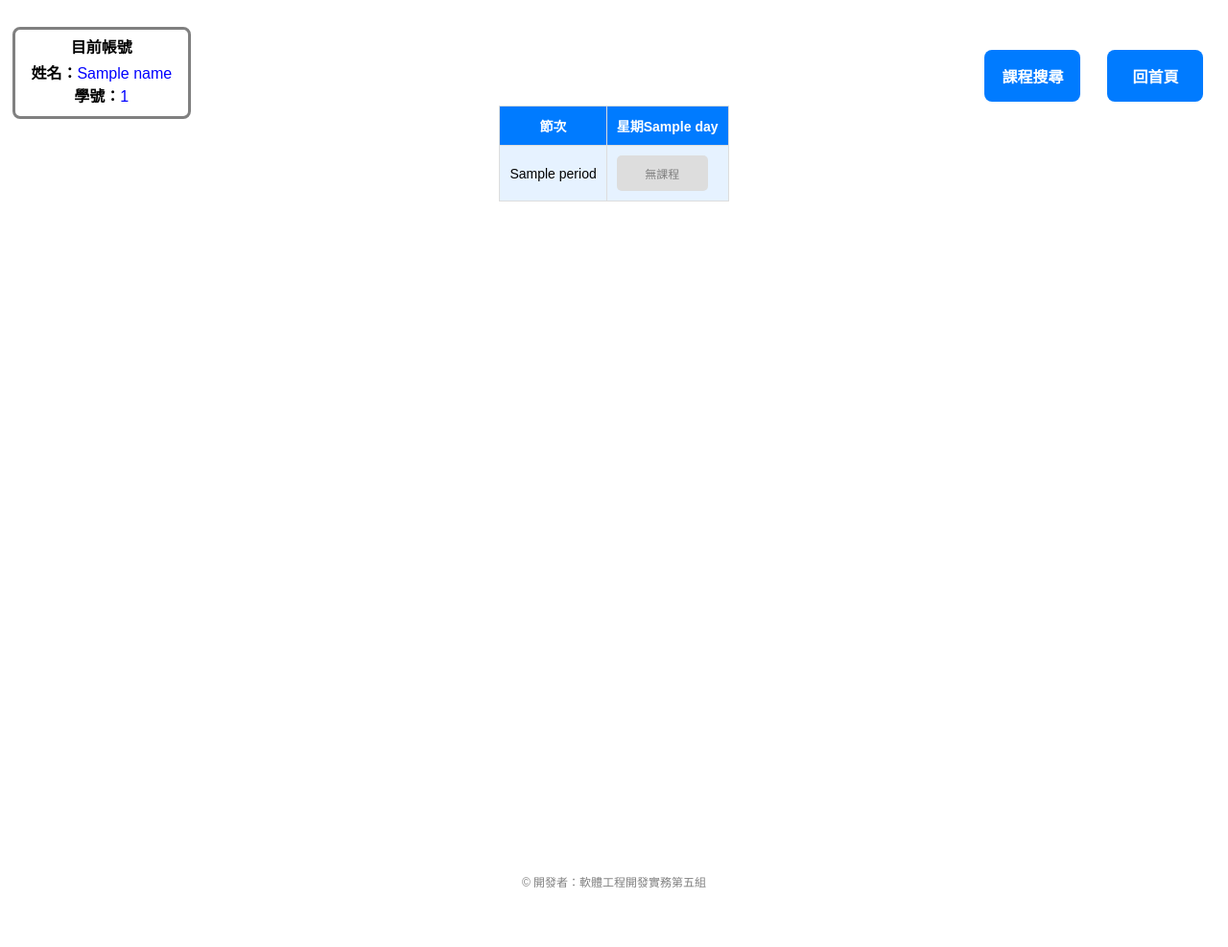
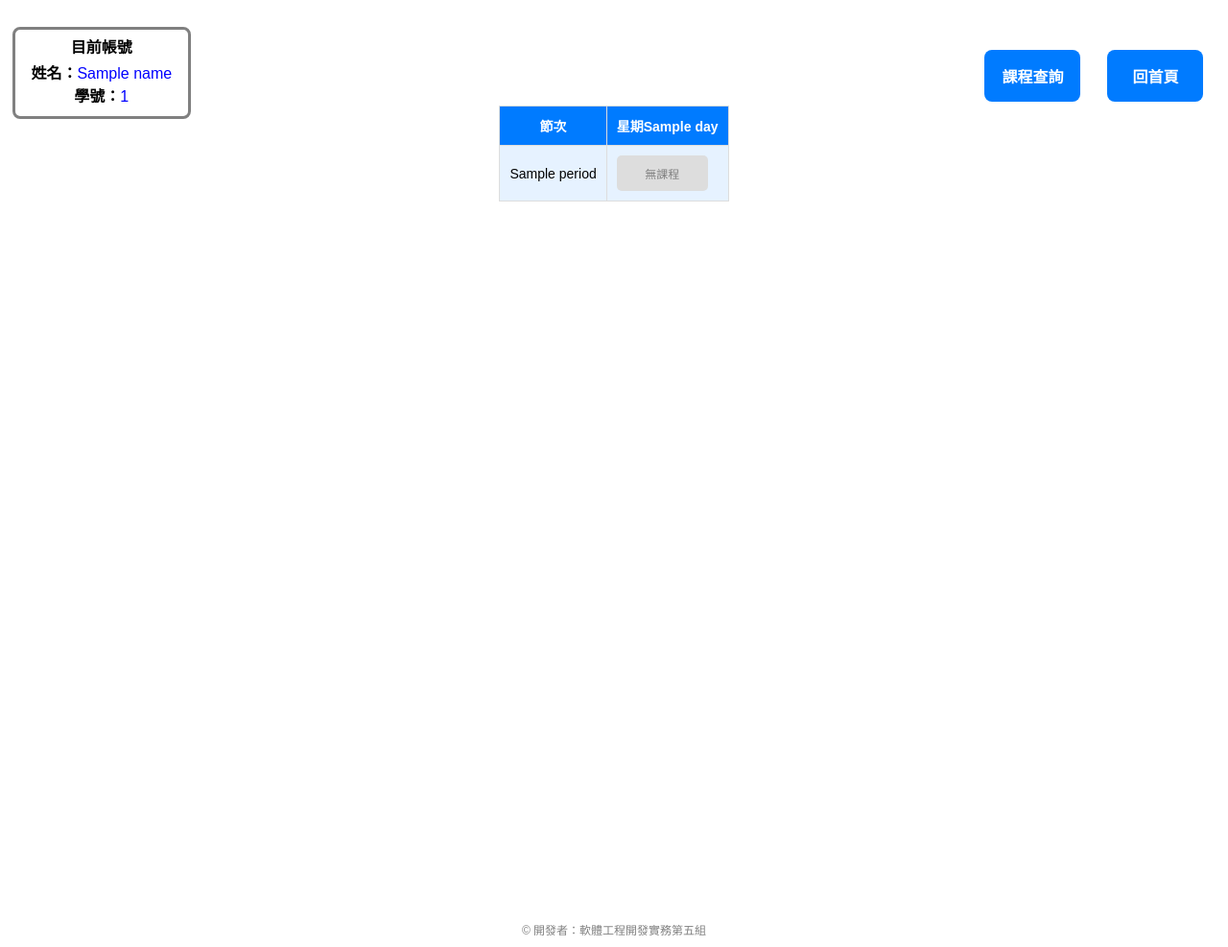
Before and after one commit to Fonzzznkk/D1149665, a Django app: template software/mysite/myapp/templates/myapp/selected_courses.html in a window 1280 px wide. Shown: the part 100-1087 px from the top of the page at 96% size. Before the commit the page ends 1025 px from the top, so only its background shows below. Run offline with Django 5.2, Linux system fonts and the light colour scheme; the template is opened without the code that fills it: most values are stand-ins (such as "Sample title", 1, 10 or a date in 2020).

Commit message:
update selected course page

```diff
--- a/software/mysite/myapp/templates/myapp/selected_courses.html
+++ b/software/mysite/myapp/templates/myapp/selected_courses.html
@@ -62,7 +62,7 @@
         .button:hover {
             background-color: #0056b3;
         }
-        /*主頁*/
+        /*首頁*/
         .homepage {
             right: 2%;
         }
@@ -119,7 +119,7 @@
         /*頁尾*/
         .footer {
             position: absolute;
-            top: 1000px;
+            top: 1050px;
             left: 0;
             right: 0;
             text-align: center;
@@ -139,7 +139,7 @@
         <b>學號：</b><span id="uid">{{ uid }}</span>
     </div>
     <div class="button homepage" onclick="window.location.href='/myapp/homepage/'"> 回首頁 </div>
-    <div class="button search" onclick="window.location.href='/myapp/coursesearch/'"> 課程搜尋 </div>
+    <div class="button search" onclick="window.location.href='/myapp/coursesearch/'"> 課程查詢 </div>
     <table>
         <thead>
             <tr>
@@ -158,7 +158,7 @@
                             {% with timetable|get_item:day as day_courses %}
                                 {% if day_courses|get_item:period %}
                                     {% for course_name in day_courses|get_item:period %}
-                                        <div class="course" onclick="sendCourse('{{ course_name }}')"> {{ course_name }} </div>
+                                        <div class="course" onclick="sendCourse('{{ course_name }}')"><b> {{ course_name }} </b></div>
                                     {% endfor %}
                                 {% else %}
                                     <div class="course no-course"> 無課程 </div>
```
